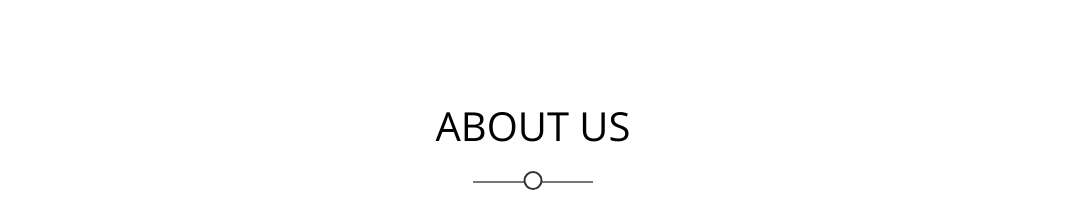
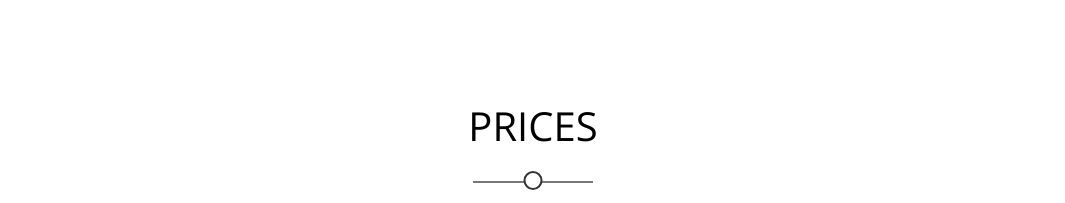
Before and after one commit to Med-Ziro/kasper, a plain HTML site: page index.html in a window 1280 px wide. Shown: the part 6467-6670 px from the top of the page, without its empty margins (107-1172 px from the left). Drawn offline with nearby package versions, Linux system fonts and the light colour scheme.

Commit message:
add name

```diff
--- a/index.html
+++ b/index.html
@@ -312,7 +312,7 @@
     <section class=" prices" id="prices">
         <div class="container">
             <div class="main-heading">
-                <h2>About us</h2>
+                <h2>Prices</h2>
                 <p>
                     Lorem ipsum dolor, sit amet consectetur adipisicing elit. Sapiente, excepturi Lorem ipsum dolor sit amet.
                 </p>
```
